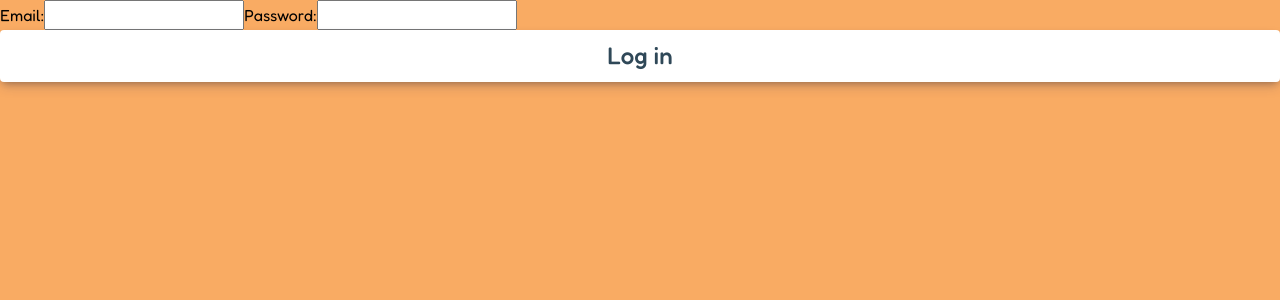
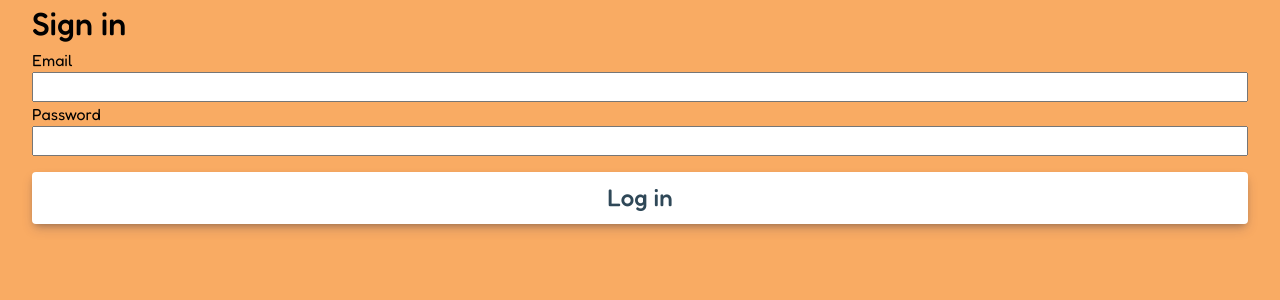
Before and after one commit to MatteoPieroni/safari-quiz, a Next.js app: page /signin in a window 1280 px wide. Shown: the top 300 px of the page. Built offline with nearby package versions, Linux system fonts and the light colour scheme.

Commit message:
feat(SignIn): update styles

```diff
--- a/src/app/globals.css
+++ b/src/app/globals.css
@@ -109,6 +109,10 @@ h6 {
   }
 }
 
+main {
+  margin-inline: var(--side-margin);
+}
+
 a {
   color: var(--primary);
 }
--- a/src/app/layout.tsx
+++ b/src/app/layout.tsx
@@ -1,5 +1,6 @@
 import type { Metadata } from 'next';
 import { Fredoka } from 'next/font/google';
+
 import './globals.css';
 
 const fredoka = Fredoka({ subsets: ['latin'] });
--- /dev/null
+++ b/src/app/signin/page.module.css
@@ -0,0 +1,9 @@
+.main {
+  margin-inline: 2rem;
+}
+
+.form {
+  display: flex;
+  flex-direction: column;
+  gap: 1rem;
+}
--- a/src/app/signin/page.tsx
+++ b/src/app/signin/page.tsx
@@ -1,13 +1,21 @@
 import { login } from './login';
+import styles from './page.module.css';
 
 export default function LoginPage() {
   return (
-    <main>
-      <form action={login}>
-        <label htmlFor="email">Email:</label>
-        <input id="email" name="email" type="email" required />
-        <label htmlFor="password">Password:</label>
-        <input id="password" name="password" type="password" required />
+    <main className={styles.main}>
+      <h1>Sign in</h1>
+      <form action={login} className={styles.form}>
+        <div>
+          <label>
+            Email
+            <input name="email" type="email" required />
+          </label>
+          <label>
+            Password
+            <input name="password" type="password" required />
+          </label>
+        </div>
         <button>Log in</button>
       </form>
     </main>
```
